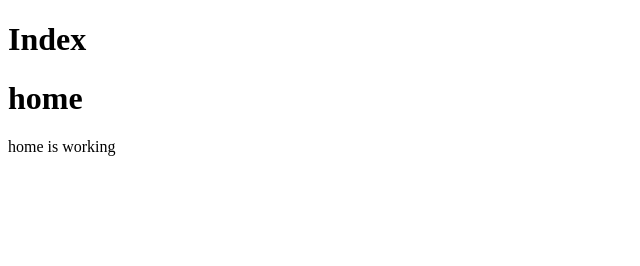
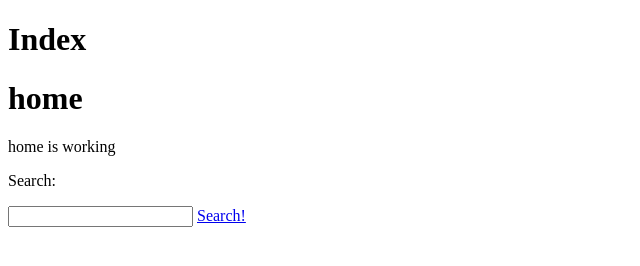
Before and after one commit to mdblr/omdbApiAngular, a website: page app/index.html in a window 1280 px wide. Shown: the whole page, without its empty margins (0-640 px from the left). Drawn offline with nearby package versions, Linux system fonts and the light colour scheme; some packages are replaced by stand-ins of ours; no server answers.

Commit message:
bind submit link params and ng-model movie input

```diff
--- a/app/home-feat/home.controller.js
+++ b/app/home-feat/home.controller.js
@@ -4,11 +4,10 @@
     .module('omdbApp')
     .controller('Home', Home)
 
-    function Home(searchOMDB) {
+    function Home() {
 
       let vm = this;
-      searchOMDB.titlesLike('the land before time', 'title').then(function(data) {console.log(data)});
+
       vm.stuff='home is working';
-
     }
 })();
--- a/app/home-feat/home.html
+++ b/app/home-feat/home.html
@@ -1,4 +1,15 @@
 <h1>home</h1>
 <div>
   {{Home.stuff}}
+
+  <div class="">
+    <p>
+      Search: {{Home.xyz}}
+    </p>
+    <input ng-model='Home.xyz' />
+    <a href=/search/{{Home.xyz}} class='btn btn-info'>
+      Search!
+    </a>
+  </div>
+
 </div>
```
